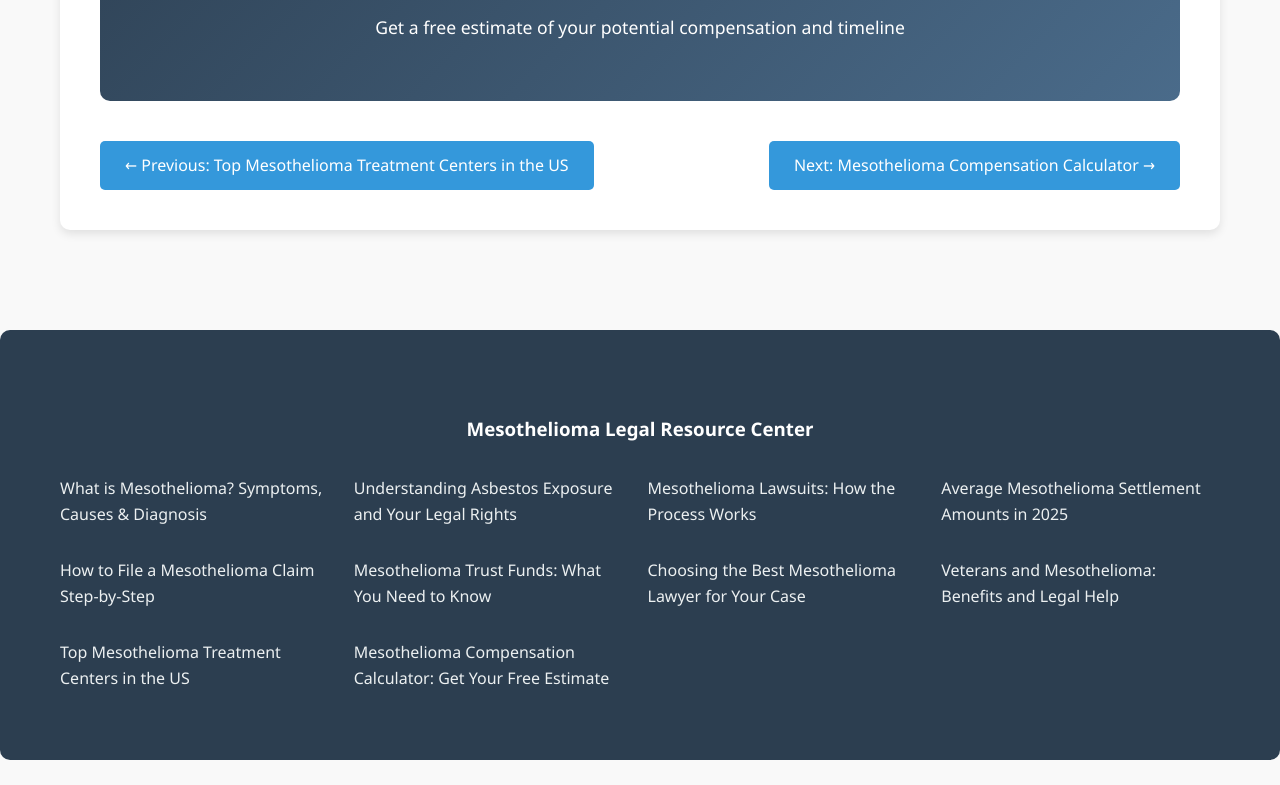
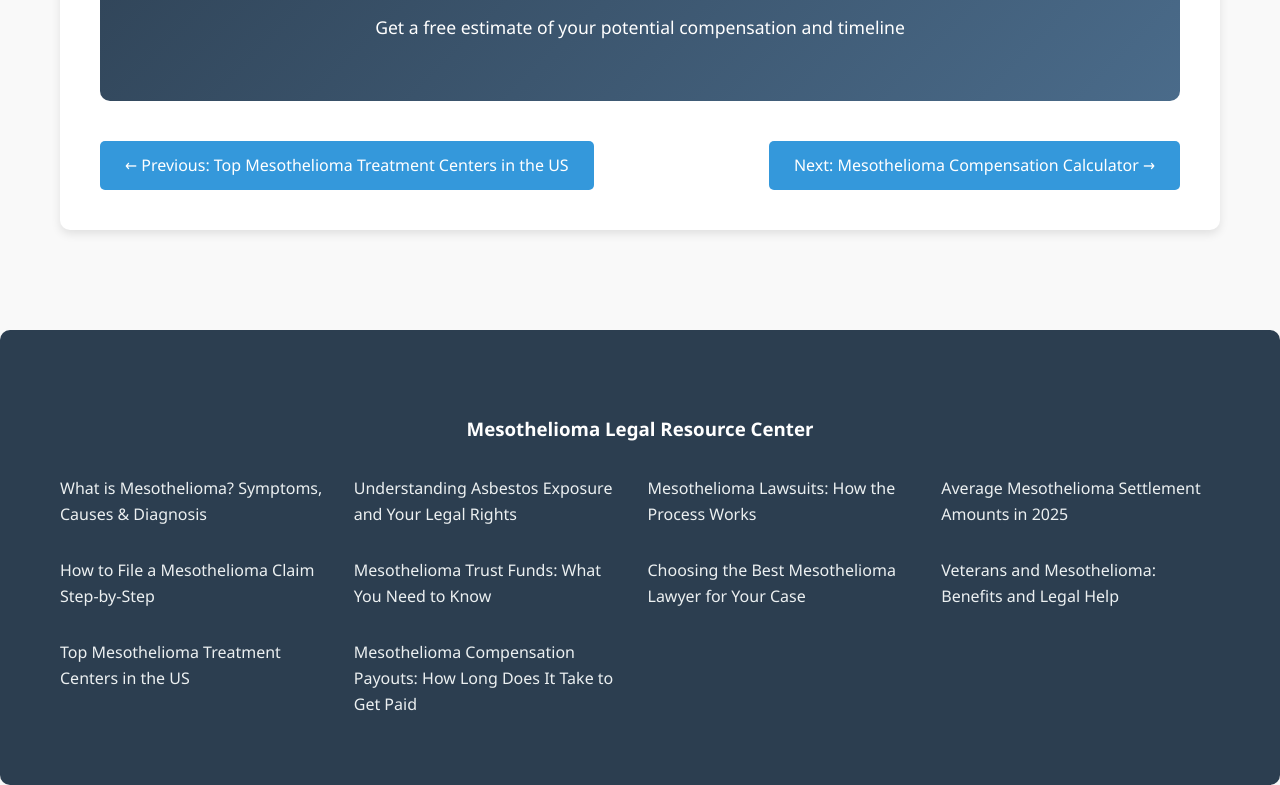
Before and after one commit to kukatinga/mesothelioma, a plain HTML site: page mesothelioma-compensation-timeline/index.html in a window 1280 px wide. Shown: the part 6978-7763 px from the top of the page. Before the commit the page ends 7738 px from the top, so only its background shows below. Drawn offline with Linux system fonts and the light colour scheme.

Commit message:
Update index.html

```diff
--- a/mesothelioma-compensation-timeline/index.html
+++ b/mesothelioma-compensation-timeline/index.html
@@ -639,7 +639,7 @@
                     <a href="/best-mesothelioma-lawyer">Choosing the Best Mesothelioma Lawyer for Your Case</a>
                     <a href="/veterans-mesothelioma-benefits">Veterans and Mesothelioma: Benefits and Legal Help</a>
                     <a href="/mesothelioma-treatment-centers">Top Mesothelioma Treatment Centers in the US</a>
-                    <a href="/mesothelioma-compensation-calculator">Mesothelioma Compensation Calculator: Get Your Free Estimate</a>
+                    <a href="/mesothelioma-compensation-timeline">Mesothelioma Compensation Payouts: How Long Does It Take to Get Paid</a>
                 </div>
             </div>
         </div>
```
